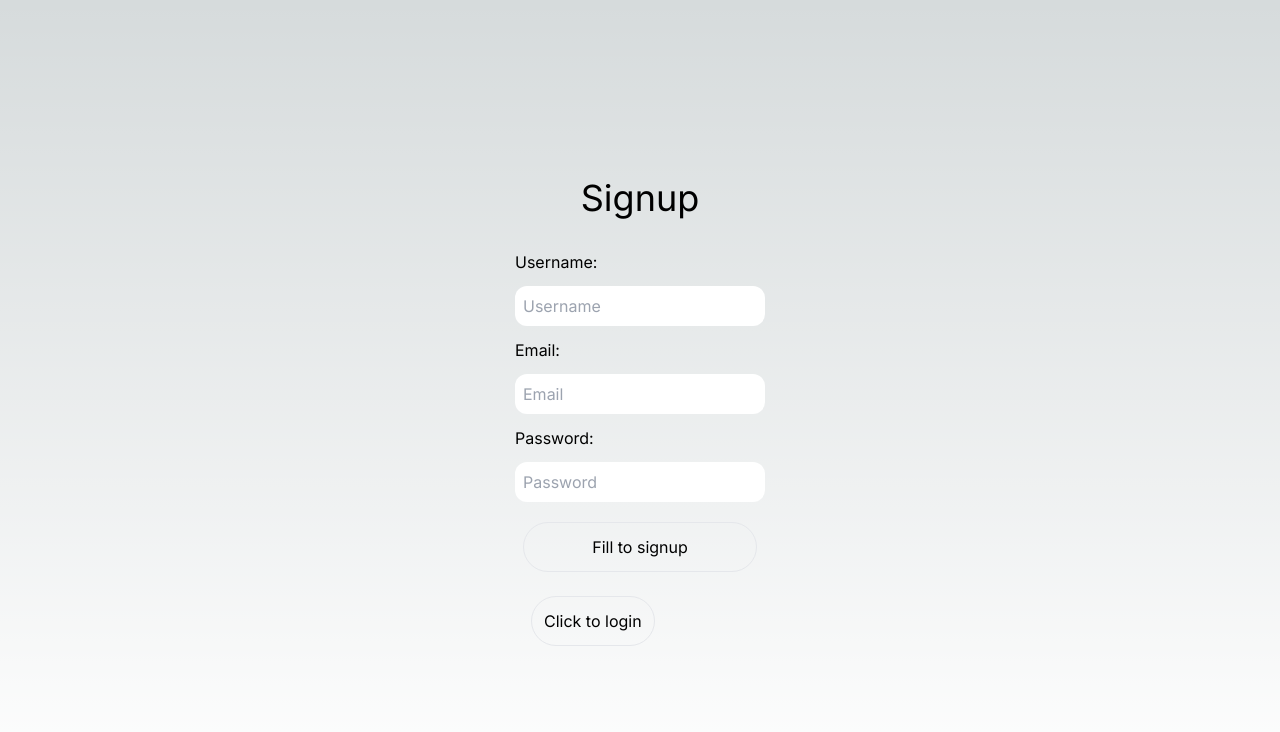
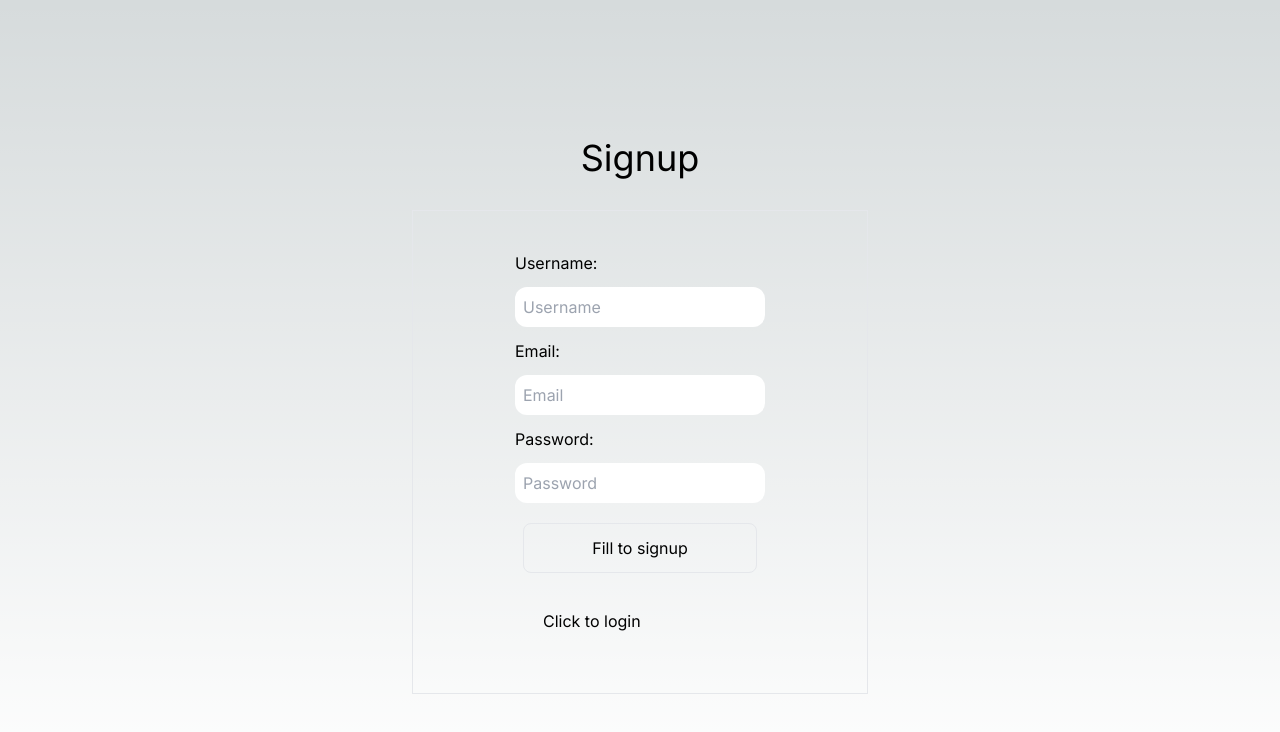
Before and after one commit to Codearick/Nextjs-Auth-With-MongoDB, a Next.js app: page /signup in a window 1280 px wide. Shown: the top 732 px of the page. Built offline with nearby package versions, Linux system fonts and the light colour scheme.

Commit message:
update signup page

```diff
--- a/src/app/signup/page.tsx
+++ b/src/app/signup/page.tsx
@@ -47,7 +47,7 @@ const SignupPage = () => {
     <div className='flex flex-col items-center justify-center min-h-screen py-2 '>
       <h1 className='text-4xl m-5 p-3'> {loading ? "Processing" : "Signup"}</h1>
 
-      <div className='flex flex-col'>
+      <div className='flex flex-col border py-10 px-[8vw]'>
       <label htmlFor="username">Username:</label>
       <input
         className='text-black p-2 rounded-xl my-3'
@@ -75,17 +75,17 @@ const SignupPage = () => {
         value={user.password}
         onChange={(e) => setUser({ ...user, password: e.target.value })}
         placeholder='Password'
-        type='text'
+        type='password'
       />
 
       <button
         onClick={onSignup}
-        className='border p-3 m-2 mb-4 rounded-full'>
+        className='border p-3 m-2 mb-4 rounded-lg'>
         {buttonDisabled ? "Fill to signup" : "Signup"}
       </button>
 
       <Link href={'/login'}>
-        <button className='border p-3 m-2 mx-4 rounded-full'>
+        <button className='hover:underline hover:text-blue-500 p-3 m-2 mx-4 rounded-full'>
         Click to login
         </button>
       </Link>
```
